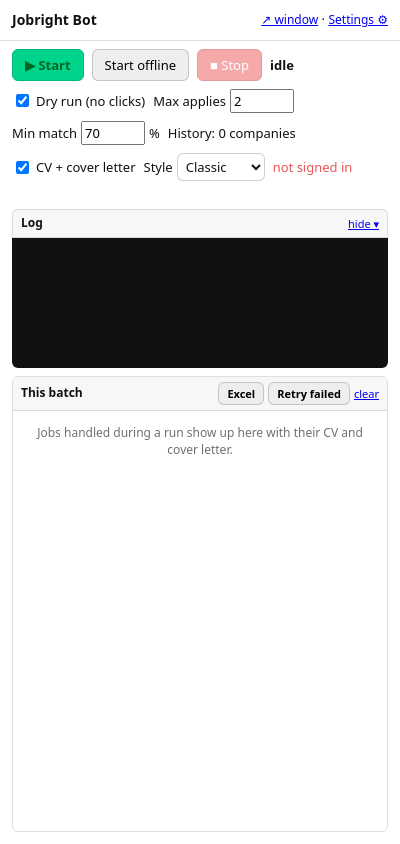
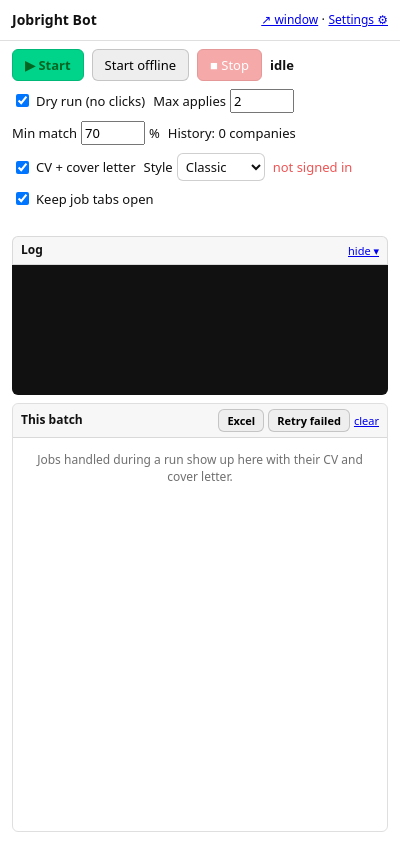
Before and after one commit to maksym0110/jobright-automator, a browser extension: page extension/popup.html in a window 400 px wide. Drawn offline with Linux system fonts and the light colour scheme.

Commit message:
fix close tab

```diff
--- a/extension/background.js
+++ b/extension/background.js
@@ -151,8 +151,8 @@
 const LINKEDIN_JOB_RE = /linkedin\.com\/(?:jobs|job)\//i;
 
 /**
- * Read the JD from the company tab, then close it — the JD link is kept in the
- * report, so twenty open tabs buy nothing. "Easy Apply" postings are rejected
+ * Read the JD from the company tab. The tab stays open (so you can apply there)
+ * unless "Close the company tab" is on. "Easy Apply" postings are rejected
  * here, before anything gets marked as applied.
  */
 async function captureJd(tabId, settings) {
--- a/extension/popup.html
+++ b/extension/popup.html
@@ -103,6 +103,10 @@
     <span id="apiUser"></span>
   </div>
 
+  <div class="row tight">
+    <label title="Each job opens in its own tab and stays open, so you can apply there yourself"><input type="checkbox" id="keepTabs" /> Keep job tabs open</label>
+  </div>
+
   <div id="current"></div>
   <div id="stats"></div>
   <div id="gen" class="hidden"></div>
--- a/extension/popup.js
+++ b/extension/popup.js
@@ -16,6 +16,7 @@
   $("minMatchScore").value = settings.minMatchScore ?? 70;
   $("generateDocuments").checked = !!settings.generateDocuments;
   $("template").value = settings.template || "classic";
+  $("keepTabs").checked = !settings.closeExternalTabs;
   $("historyCount").textContent = `History: ${Object.keys(history).length} companies`;
   $("apiUser").textContent = apiUser && apiUser.email ? `as ${apiUser.email}` : "not signed in";
   $("apiUser").style.opacity = apiUser && apiUser.email ? ".7" : "1";
@@ -189,6 +190,7 @@
 );
 $("generateDocuments").addEventListener("change", (e) => saveSettings({ generateDocuments: e.target.checked }));
 $("template").addEventListener("change", (e) => saveSettings({ template: e.target.value }));
+$("keepTabs").addEventListener("change", (e) => saveSettings({ closeExternalTabs: !e.target.checked }));
 
 $("excelBtn").addEventListener("click", async () => {
   const res = await send({ type: "writeExcelNow" });
--- a/extension/shared.js
+++ b/extension/shared.js
@@ -36,7 +36,7 @@
   jdTimeout: 30000, // ms to wait for the company page to render a description
   jdMinLength: 400, // anything shorter is not a real description
   skipEasyApply: true, // skip LinkedIn "Easy Apply" postings
-  closeExternalTabs: true, // close the company tab once the JD is captured
+  closeExternalTabs: false, // false = every job opens in its own tab and stays open (as in v1)
   jobrightDetailFallback: true, // no company tab (EASY APPLY) -> read Jobright's own pane
 
   /* ---- Matched CV + cover letter (ai-resume-builder API) ---- */
@@ -70,6 +70,13 @@
 
 async function getSettings() {
   const { settings } = await chrome.storage.local.get("settings");
+  // One-time: 2.0.0 saved "close the company tab" as on. Job tabs stay open by
+  // default again (as in v1), so reset that once; later choices are kept.
+  if (settings && !settings.keepTabsMigrated) {
+    settings.closeExternalTabs = false;
+    settings.keepTabsMigrated = true;
+    await chrome.storage.local.set({ settings });
+  }
   return { ...DEFAULT_SETTINGS, ...(settings || {}) };
 }
 
```
Also changed, not shown: README.md.
